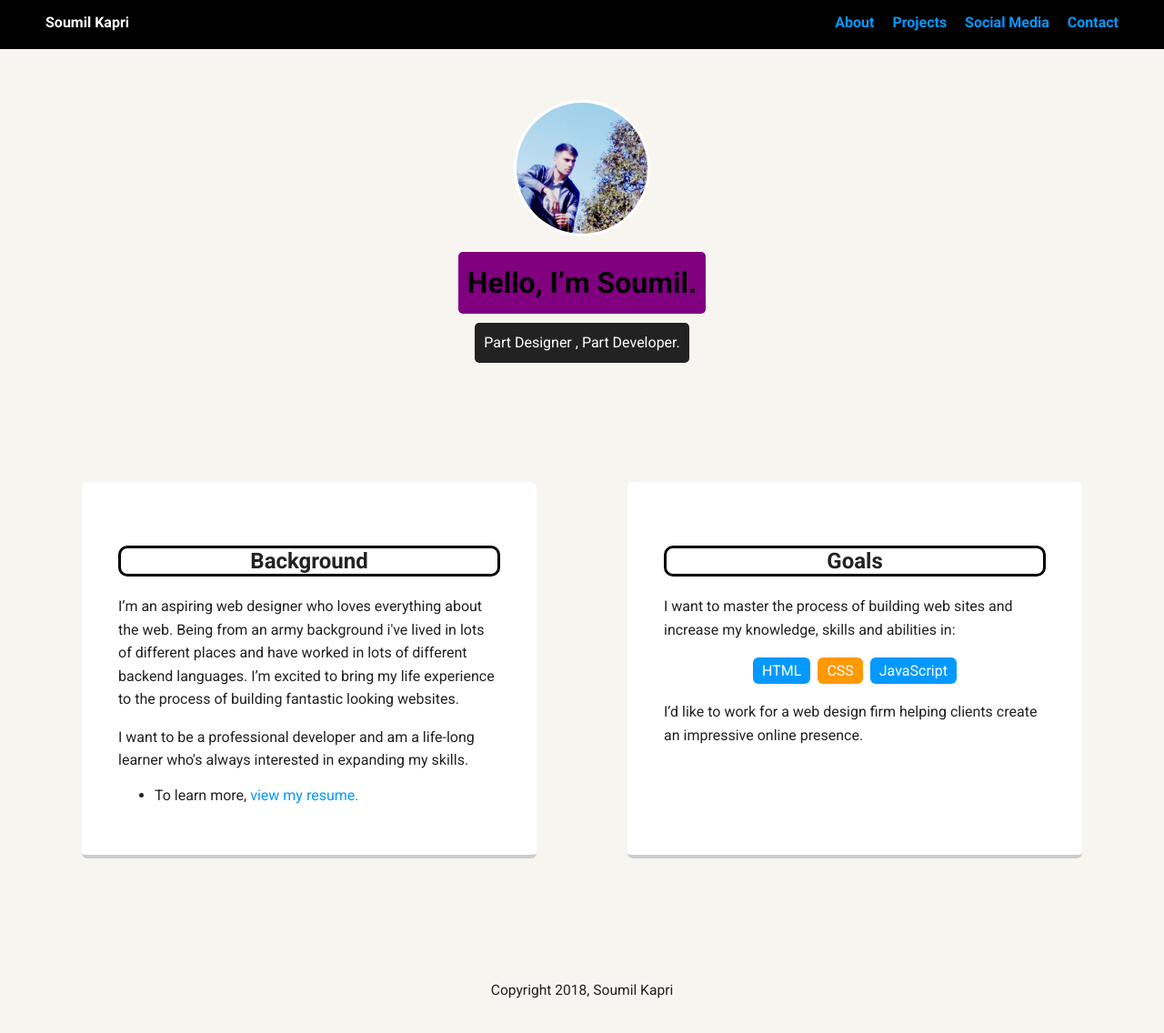
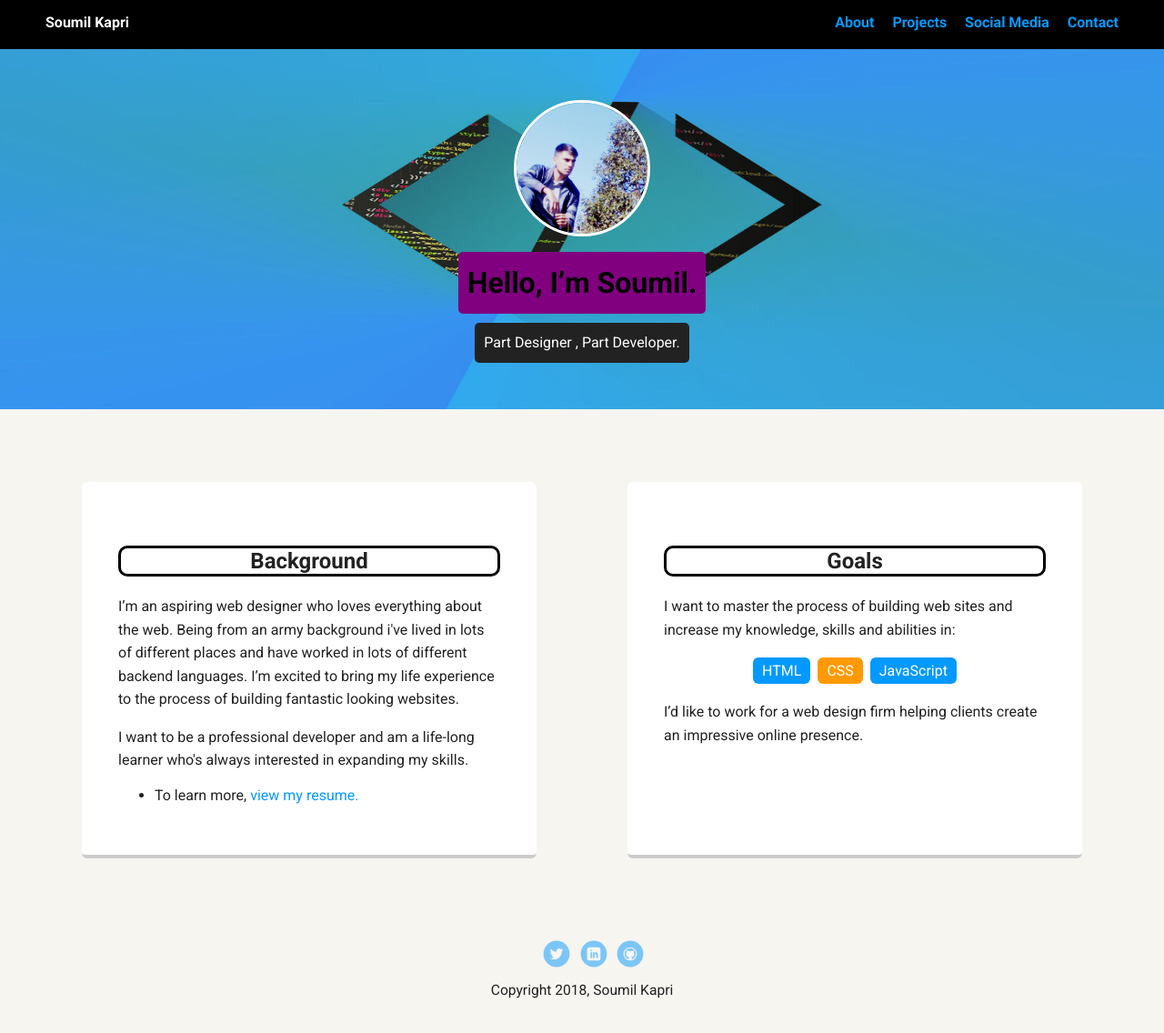
Before and after one commit to soumilkapri/soumilkapriinfo.in, a plain HTML site: page index.html in a window 1280 px wide. Shown: the whole page at 91% size. Drawn offline with Linux system fonts and the light colour scheme; files whose address does not match are found by name; a web font is replaced by a local one.

Commit message:
Update styles.css

```diff
--- a/styles.css
+++ b/styles.css
@@ -56,7 +56,7 @@ a:hover {
 
 header {
   text-align: center;
-  background: url('images/cover.jpg') no-repeat top center ;
+  background: url('cover.jpg') no-repeat top center ;
   background-size: 100% 100%;
   overflow: hidden;
   padding-top: 60px;
@@ -151,13 +151,13 @@ a.social {
   transition: all .25s;
 }
 a.twitter {
-  background-image: url(images/twitter.svg);
+  background-image: url(twitter.svg);
 }
 a.linkedin {
-  background-image: url(images/linkedin.svg);
+  background-image: url(linkedin.svg);
 }
 a.github {
-  background-image: url(images/github.svg);
+  background-image: url(github.svg);
 }
 a.social:hover {
   opacity: 1;
```
